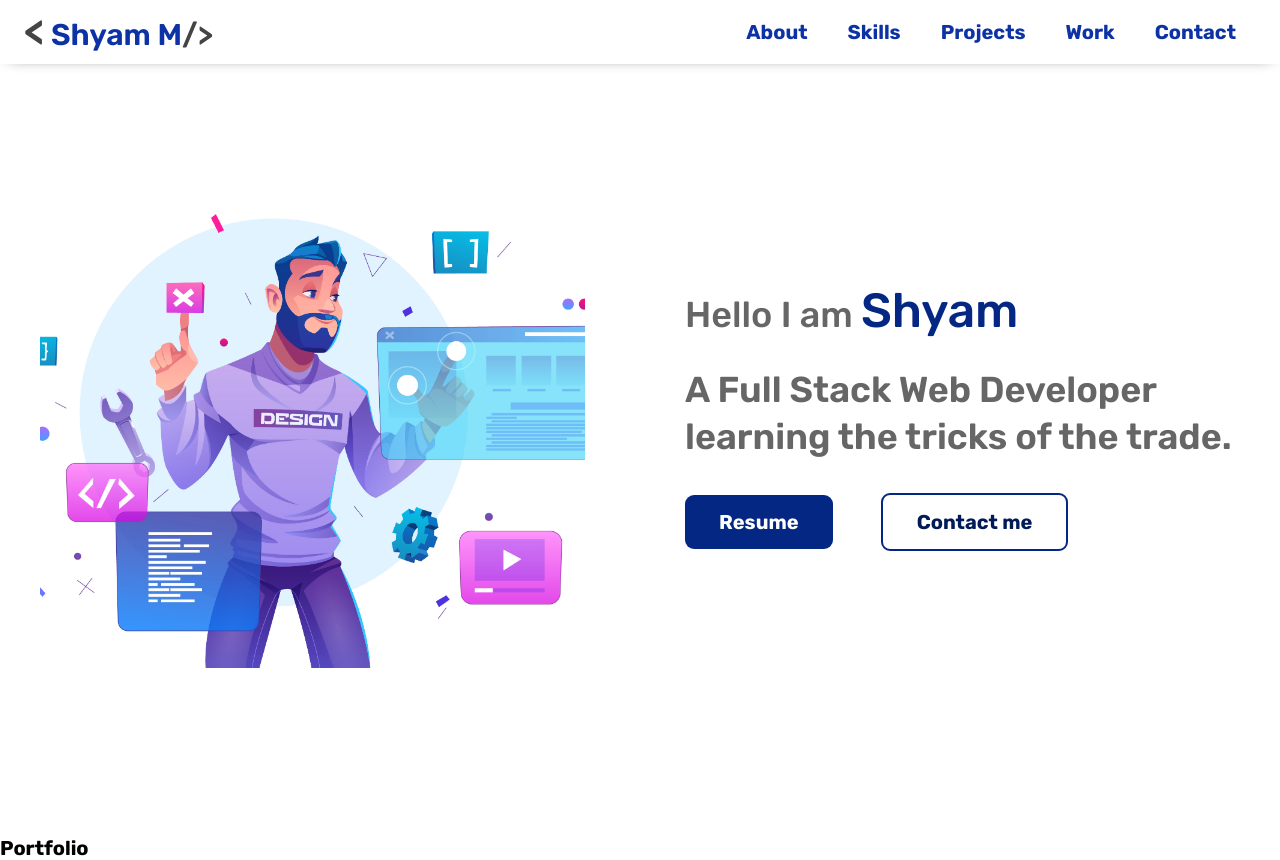
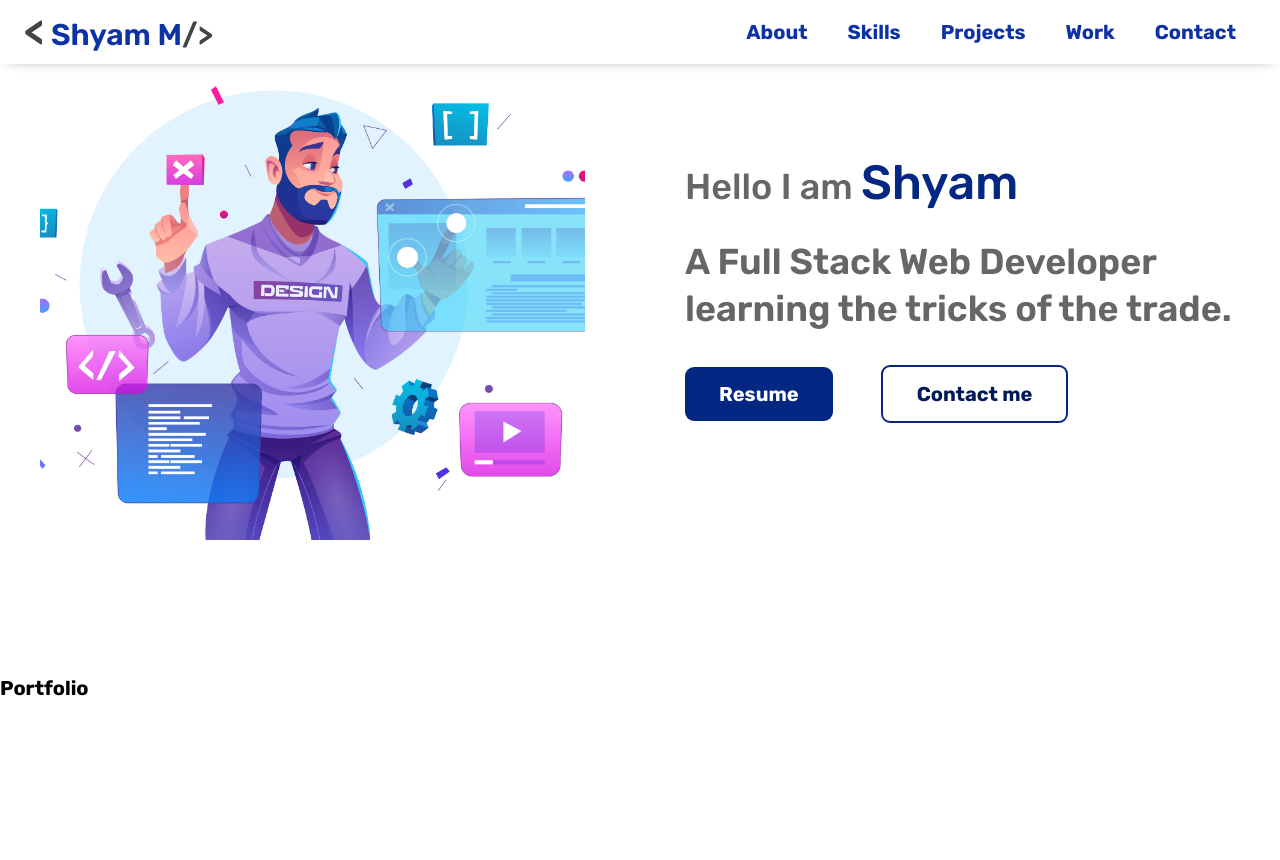
Before and after one commit to mshyam25/My-Portfolio, a React (Create React App) app: page / in a window 1280 px wide. After the commit the page ends 800 px from the top, so only its background shows below. Built offline with nearby package versions, Linux system fonts and the light colour scheme.

Commit message:
intro section amrgin fix

```diff
--- a/src/Components/Intro-Section/Intro.styles.css
+++ b/src/Components/Intro-Section/Intro.styles.css
@@ -2,8 +2,8 @@
   display: grid;
   grid-template-columns: 1fr 1fr;
   gap: 3rem;
-  /* margin-bottom: 9.6rem; */
-  margin: 12.8rem auto;
+  margin-bottom: 9.6rem;
+  /* margin: 12.8rem auto; */
 }
 
 .profile-img-box {
```
